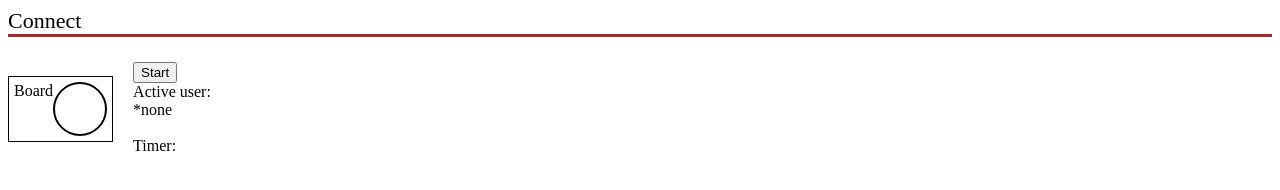
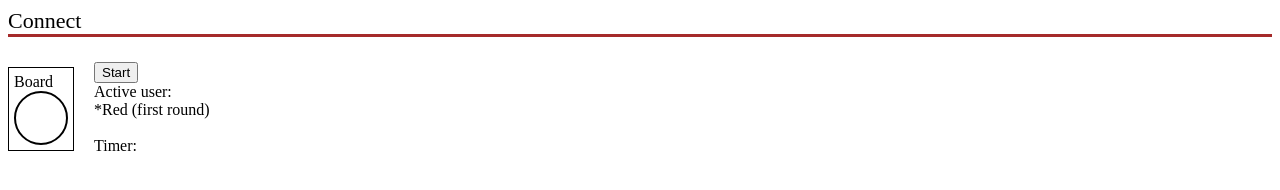
Before and after one commit to TomaszMandel/connect, a React app: page / in a window 1280 px wide. Built offline with nearby package versions, Linux system fonts and the light colour scheme.

```diff
--- a/src/components/GameBox/GameBox.js
+++ b/src/components/GameBox/GameBox.js
@@ -6,22 +6,22 @@
     constructor(props) {
         super(props);
         this.state = {
-        activeUser: "none",
+        activeUser: "Red (first round)",
         activeColor: "transparent",
         }
         this.changeUser = this.changeUser.bind(this);
     }
 
     changeUser(user) {
-        if (user == "Red") {
+        if (user == "Blue") {
             this.setState({
-                activeUser: "Blue",
+                activeUser: "Red",
                 activeColor: "blue",
                 }
             )
         } else {
             this.setState({
-                activeUser: "Red",
+                activeUser: "Blue",
                 activeColor: "red",
             })
         }
--- a/style.css
+++ b/style.css
@@ -19,7 +19,7 @@
     border-style: solid;
     padding: 5px;
     display: flex;
-    flex-direction: row;
+    flex-direction: column;
 }
 
 .inputField {
```
